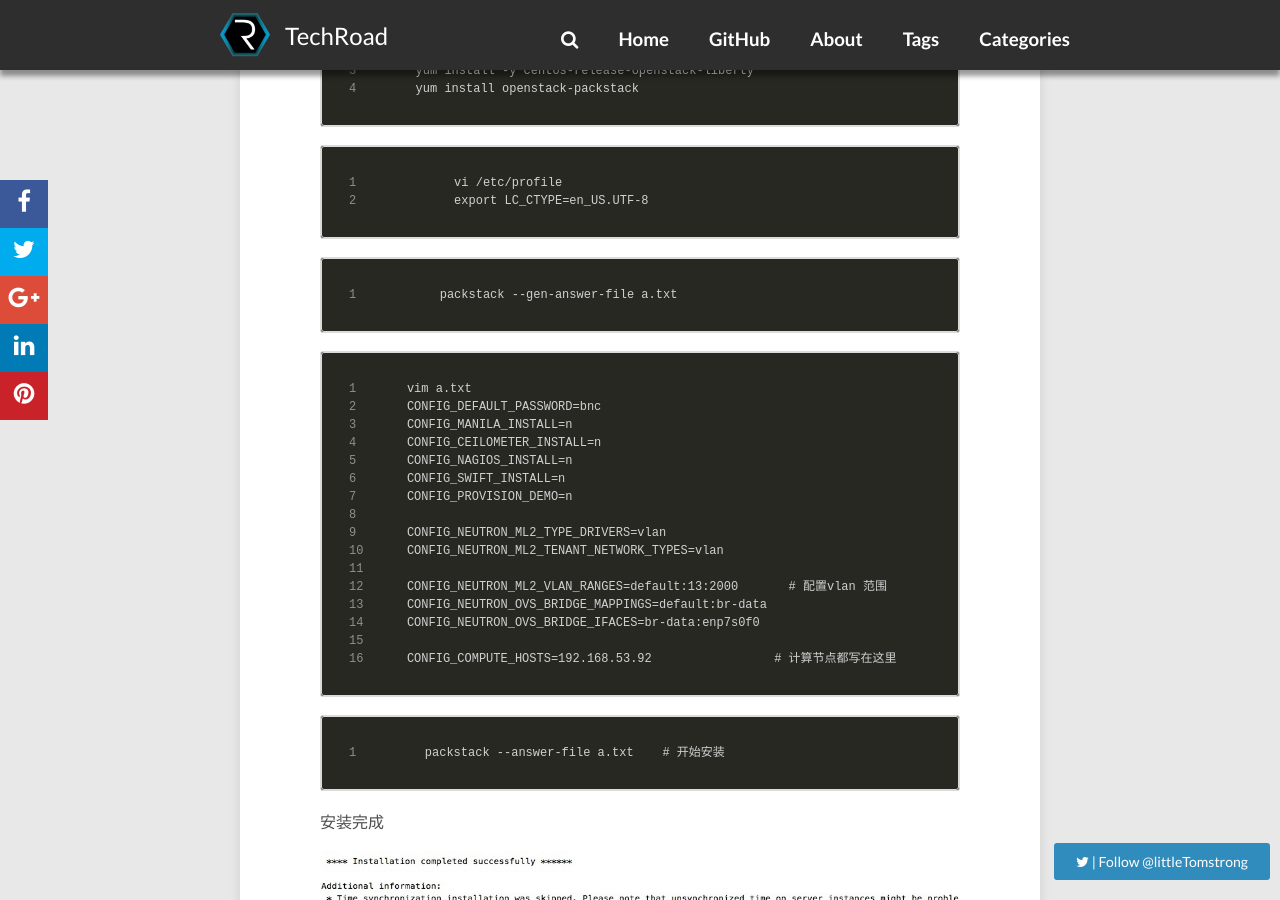
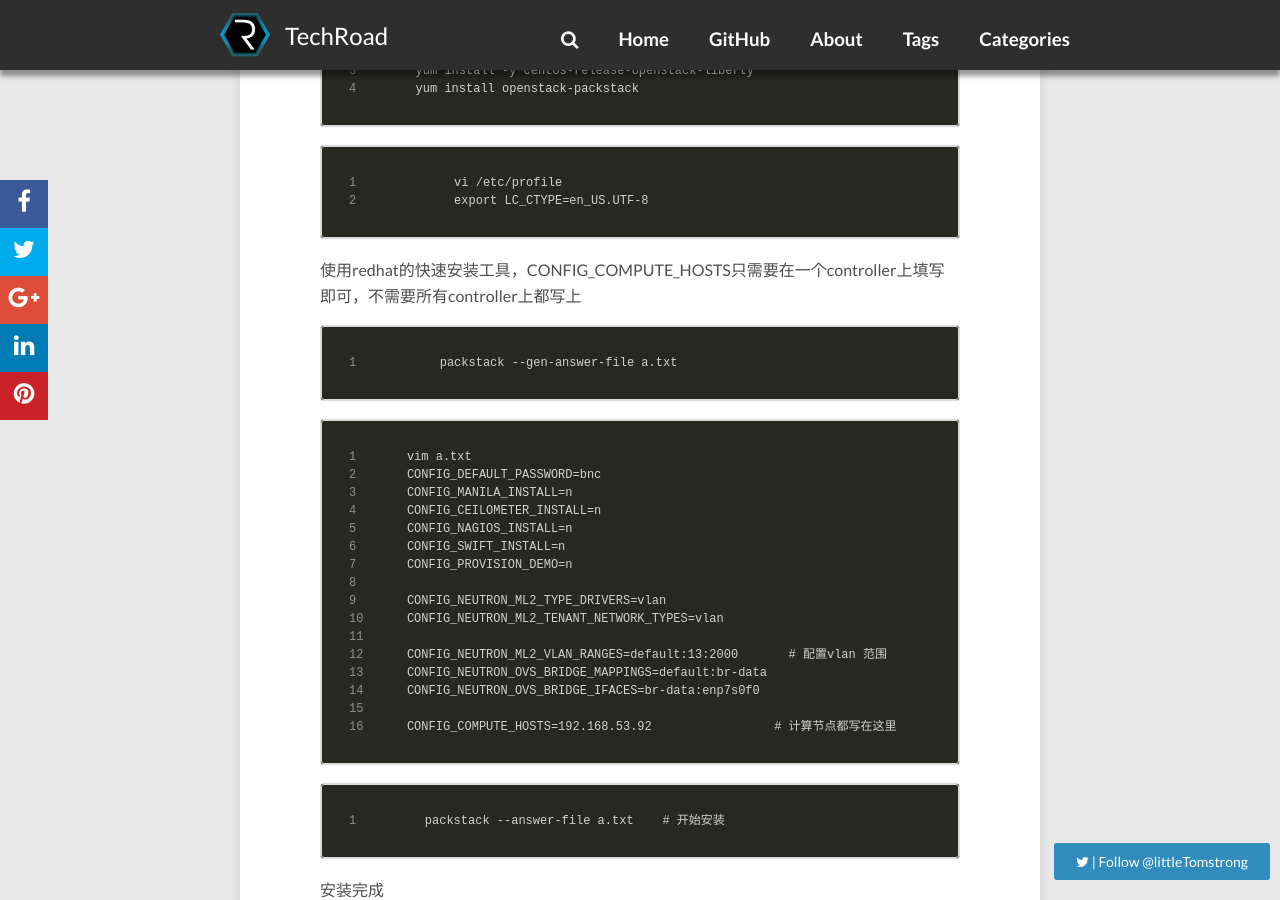
Before and after one commit to JianqingJiang/jianqingjiang.github.io, a Jekyll site: the page built from _posts/2016-07-20-openstack-HA.md, in a window 1280 px wide and 900 px high, scrolled down 856 px. Built offline with Jekyll 4.4.1, drawn with Linux system fonts in a browser that asks for light colours; nearby versions of some CDN libraries; comment, search, counter and statistics services are not loaded.

Commit message:
modified _config.yml

````diff
--- a/_posts/2016-07-20-openstack-HA.md
+++ b/_posts/2016-07-20-openstack-HA.md
@@ -41,6 +41,9 @@ yum install openstack-packstack
 vi /etc/profile
 export LC_CTYPE=en_US.UTF-8
 ```
+
+
+使用redhat的快速安装工具，CONFIG_COMPUTE_HOSTS只需要在一个controller上填写即可，不需要所有controller上都写上
 
 ```
 packstack --gen-answer-file a.txt
````
